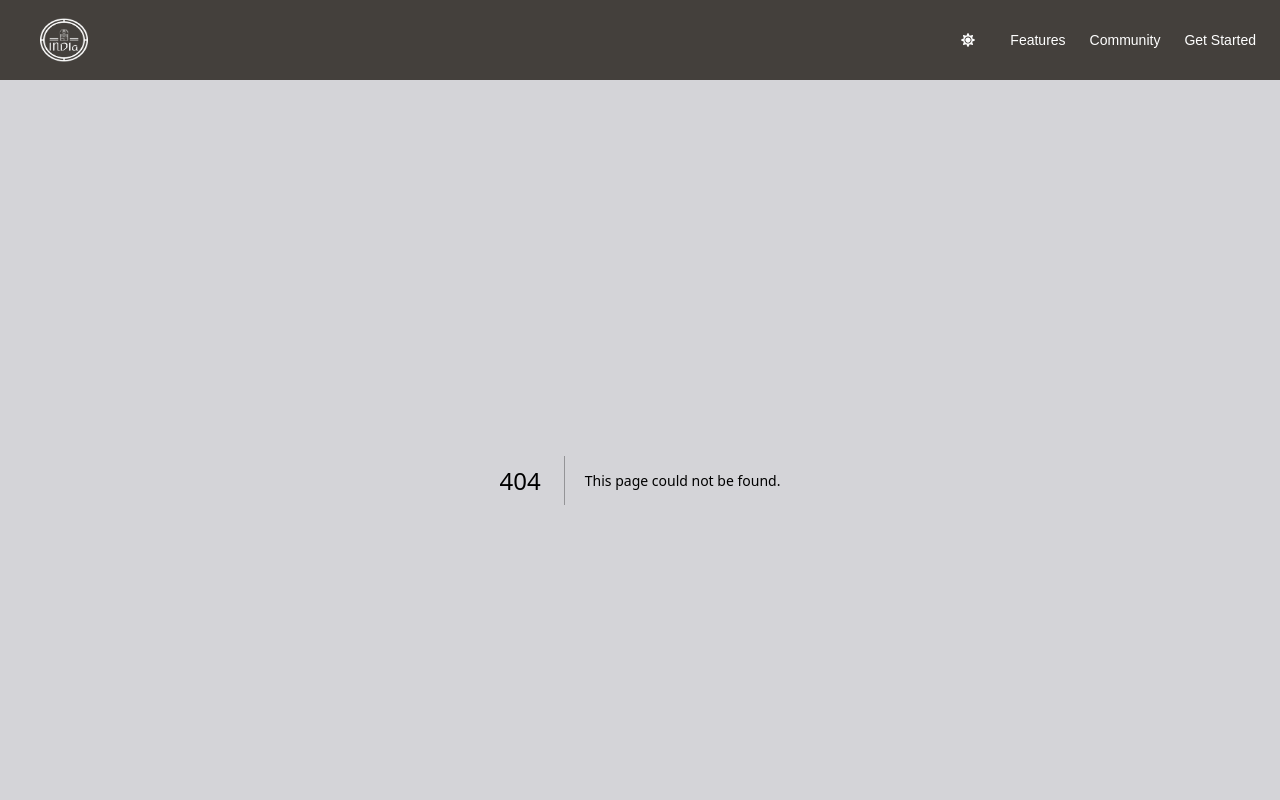
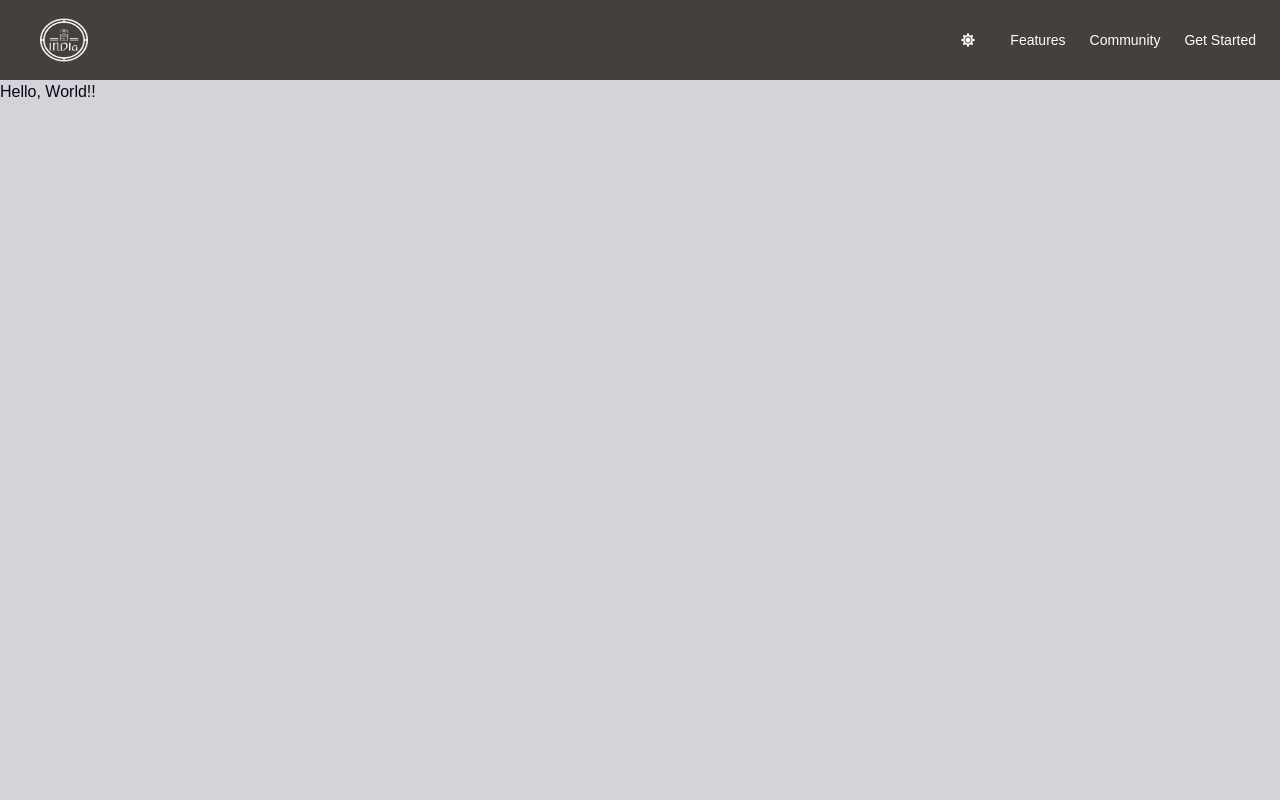
Before and after one commit to onlinejudge95/INDI-Dashboard, a Next.js app: page /dashboard in a window 1280 px wide. Before the commit this address had no page. Shown: the top 800 px of the page. Built offline with nearby package versions, Linux system fonts and the light colour scheme.

Commit message:
Adds dashboard component skeleton

```diff
--- a/app/auth/page.tsx
+++ b/app/auth/page.tsx
@@ -48,7 +48,7 @@ const SignIn: React.FC = () => {
                   <div className='w-50 my-2' key={index}>
                     <Button
                       onClick={() => {
-                        signIn(provider);
+                        signIn(provider, { callbackUrl: '/dashboard' });
                       }}
                     >
                       Sign-In with {icon}
--- /dev/null
+++ b/app/dashboard/page.tsx
@@ -0,0 +1,11 @@
+import React from 'react';
+
+const Dashboard: React.FC = () => {
+  return (
+    <section className='border-b min-h-screen'>
+      <p>Hello, World!!</p>
+    </section>
+  );
+};
+
+export default Dashboard;
```
